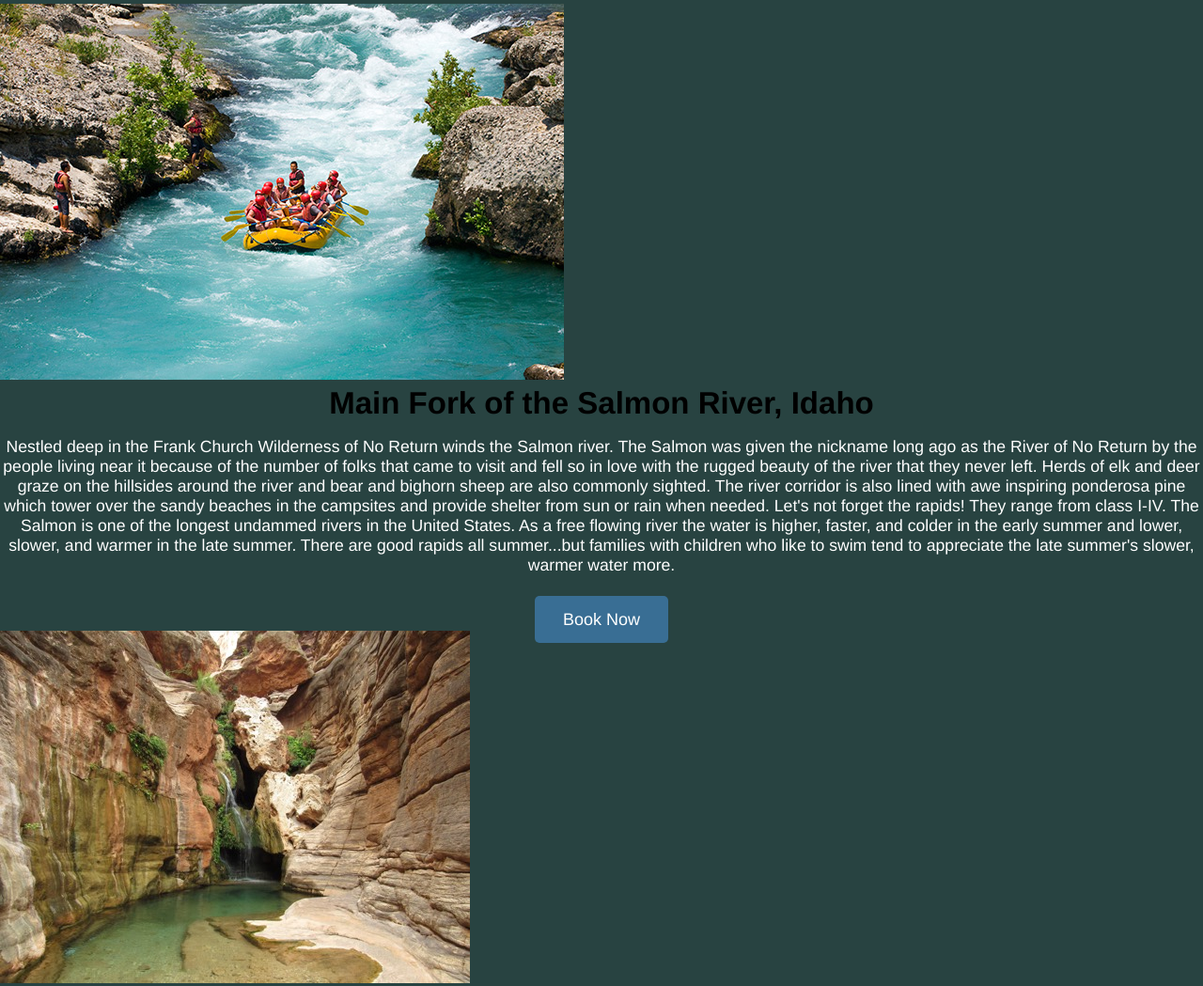
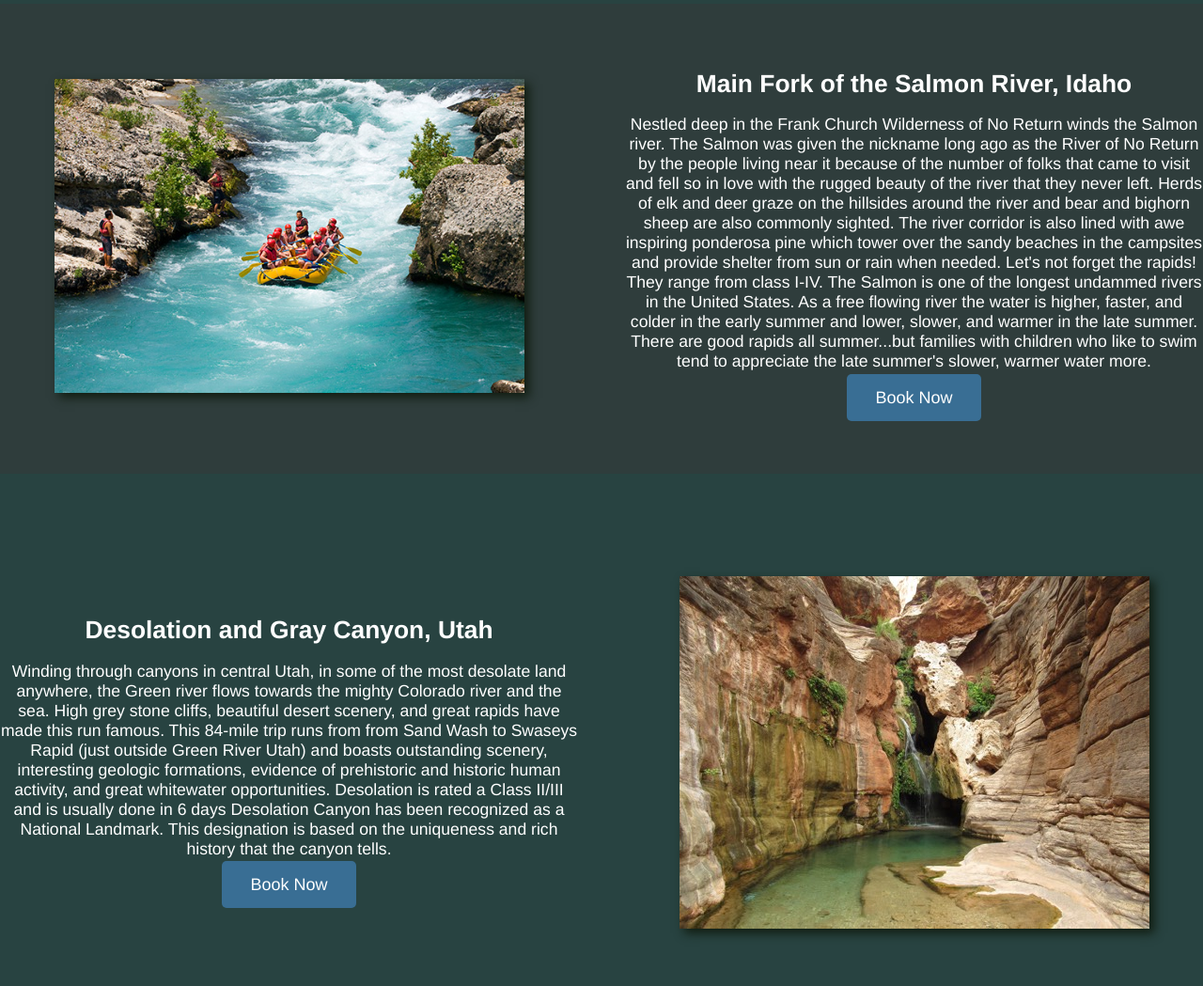
Before and after one commit to sdelmoralg/wdd130, a plain HTML site: page wwr/rivers.html in a window 1280 px wide. Shown: the part 438-1487 px from the top of the page at 94% size. Drawn offline with Linux system fonts and the light colour scheme; a web font is replaced by a local one.

Commit message:
added rivers page

```diff
--- a/wwr/rivers.html
+++ b/wwr/rivers.html
@@ -15,7 +15,7 @@
             </a>
             <nav>
                 <a href="index.html">Home</a>
-                <a href="#">Rivers</a>
+                <a href="rivers.html">Rivers</a>
                 <a href="site-plan-rafting.html">Site Plan</a>
                 <a href="contactus.html">Contact Us</a>
             </nav>
@@ -34,17 +34,21 @@
             </section>
         </div>
 
-    <h1 class="rivers-tittle">Rivers</h1>
+        <h1 class="rivers-title">Rivers</h1>
 
         <main class="rivers-grid">
-
-        <div id="pic-cards">
-
-        <div id="Idaho-pic">
-            <img class="pic-img" src="images/idahoriver.jpg" alt="idaho river">
+            <div id="backgroundrivers"></div>
+            <div id="backgroundrivers2"></div>
+            <div class="Idaho-pic">
+                <img class="pic-img" src="images/idahoriver.jpg" alt="Idaho River">
             </div>
-
-        <section class="text">
+            <div class="Utah-pic">
+                <img class="pic-img"  src="images/utahriver.jpg" alt="Utah River">
+            </div>
+            <div class="Arizona-pic">
+                <img class="pic-img" src="images/arizonariver.jpg" alt="Arizona River">
+            </div>
+            <section class="Idaho-text">
                 <h2>Main Fork of the Salmon River, Idaho</h2>
                 <p>Nestled deep in the Frank Church Wilderness of No Return winds the Salmon river. The Salmon was given the nickname long ago as the River of No Return by the people living near it because of the number of folks that came to visit and fell so in love with the rugged beauty of the river that they never left.
                     Herds of elk and deer graze on the hillsides around the river and bear and bighorn sheep are also commonly sighted. The river corridor is also lined with awe inspiring ponderosa pine which tower over the sandy beaches in the campsites and provide shelter from sun or rain when needed.
@@ -53,12 +57,7 @@
                         <a class="book" href="contactus.html">Book Now</a>
                     </div>
             </section>
-
-        <div id="utah-pic">
-            <img class="pic-img"  src="images/utahriver.jpg" alt="Utah River">
-        </div>
-
-        <section class="text">
+            <section class="Utah-text">
                 <h2>Desolation and Gray Canyon, Utah</h2>
                 <p>Winding through canyons in central Utah, in some of the most desolate land anywhere, the Green river flows towards the mighty Colorado river and the sea. High grey stone cliffs, beautiful desert scenery, and great rapids have made this run famous. This 84-mile trip runs from from Sand Wash to Swaseys Rapid (just outside Green River Utah) and boasts outstanding scenery, interesting geologic formations, evidence of prehistoric and historic human activity, and great whitewater opportunities.
                     Desolation is rated a Class II/III and is usually done in 6 days
@@ -67,12 +66,7 @@
                         <a class="book" href="contactus.html">Book Now</a>
                     </div>
             </section>
-
-        <div id="arizona-pic">
-            <img class="pic-img" src="images/arizonariver.jpg" alt="Arizona river">
-        </div>
-
-        <section class="text">
+            <section class="Arizona-text">
                 <h2>Grand Canyon, Arizona</h2>
                 <p>This is the grand daddy of all canyons and the grand daddy of all river trips. You will never forget your visit to the Grand Canyon.
                     Grand Canyon river rafting combines world-class whitewater with breathtaking scenery to make one truly unforgettable river experience. The canyon is filled not only with exhilarating whitewater rapids, but with side canyons and ancient indian ruins accessible only by river.
@@ -81,7 +75,8 @@
                         <a class="book" href="contactus.html">Book Now</a>
                     </div>
             </section>
-        </div>
+
+
         </main>
 
         <footer>
--- a/wwr/styles/style.css
+++ b/wwr/styles/style.css
@@ -205,7 +205,7 @@ nav {
 /*Rivers Page*/
 
 
-.rivers-tittle {
+.rivers-title {
     text-align: center;
     color: white;
     font-family:  "Brush Script MT", cursive, "Shadows Into Light", "Arial";
@@ -216,18 +216,80 @@ nav {
 
 .rivers-grid {
     display: grid;
-    grid-template-columns: 1fr, 1fr;
+    grid-template-columns: 1fr 50px 1fr;
+    grid-template-rows: 1fr 50px 1fr 50px 1fr 50px;
 }
 
-.idaho-pic {
-    grid-column: 1;
+
+.Idaho-text {
+    grid-column: 3/4;
+    grid-row: 1/2;
+    color:white;
+    font-size: .8em;
+    text-align: center;
+    align-self: center;
 }
 
-.text p {
+.Utah-text {
+    grid-column: 1/2;
+    grid-row: 3/4;
     color:white;
     font-size: .8em;
-    padding-bottom: 15px;
+    text-align: center;
+    align-self: center;
 }
+
+.Arizona-text {
+    grid-column: 3/4;
+    grid-row: 5/6;
+    color:white;
+    font-size: .8em;
+    text-align: center;
+    align-self: center;
+}
+.pic-img {
+    box-shadow: 5px 5px 10px #111d11;
+    width:500px;
+}
+
+.Idaho-pic {
+    grid-column:1/2;
+    grid-row:1/2 ;
+    justify-self: center;
+    align-self: center;
+}
+
+.Utah-pic {
+    grid-column:3/4;
+    grid-row:3/4 ;
+    justify-self: center;
+    align-self: center;
+}
+
+.Arizona-pic {
+    grid-column:1/2;
+    grid-row:5/6 ;
+    justify-self: center;
+    align-self: center;
+}
+
+#backgroundrivers {
+    height: 500px;
+    background-color: #2f3d3c;
+    grid-column: 1/7;
+    grid-row: 1/2;
+}
+
+#backgroundrivers2 {
+    height: 500px;
+    background-color: #2f3d3c;
+    grid-column: 1/7;
+    grid-row: 5/6;
+}
+
+
+
+
 
 
 
```
Also changed, not shown: wwr/index.html (+1 -1 lines). Lines whose indentation alone changed are shown as unchanged.
